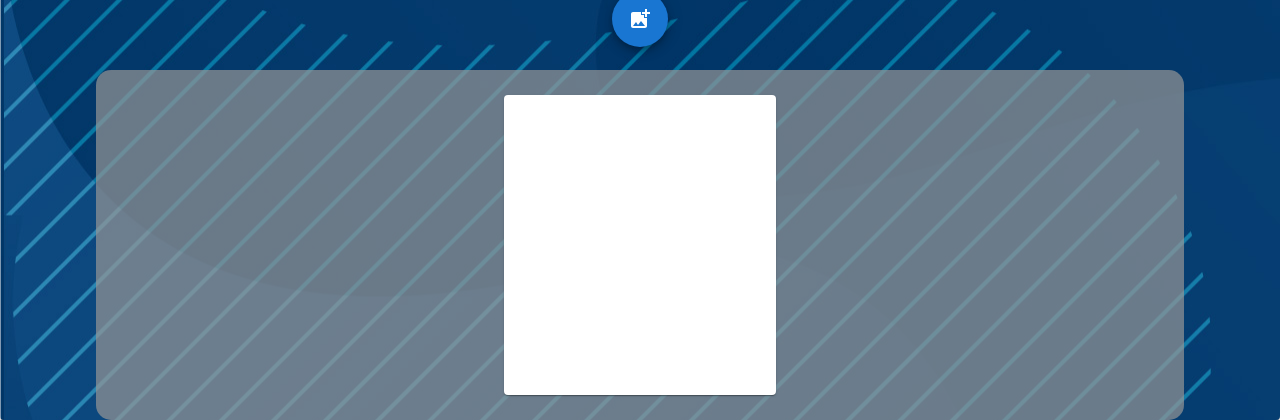
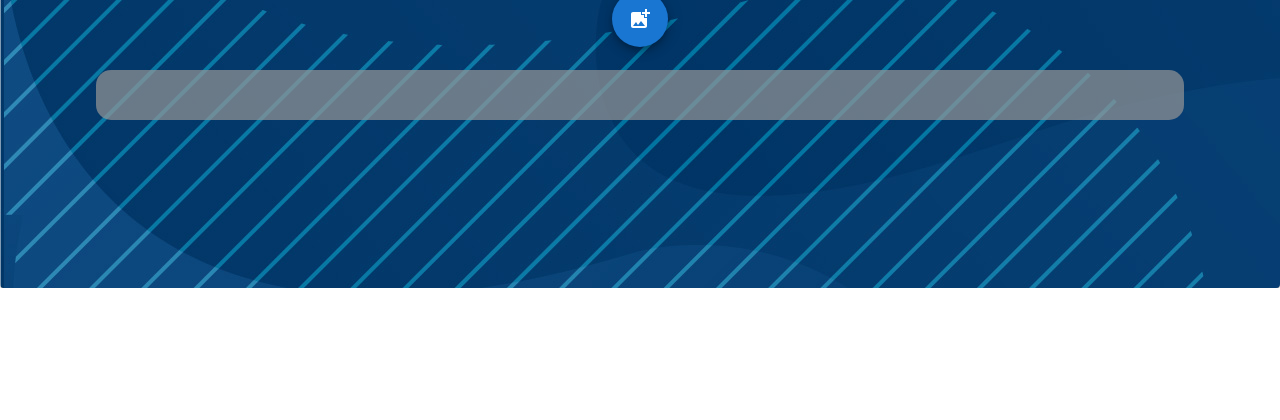
Before and after one commit to SubrosaDeddy/PWII-Project, a React (Create React App) app in the folder ourker-app/: page /CreatePost in a window 1280 px wide. Shown: the part 512-932 px from the top of the page. After the commit the page ends 800 px from the top, so only its background shows below. Built offline with nearby package versions, Linux system fonts and the light colour scheme; the HTML template or start-up script is replaced by a standard one.

Commit message:
Ya jala  ༼ ༎ຶ ෴ ༎ຶ༽

```diff
--- /dev/null
+++ b/ourker-app/src/components/ImageCard.js
@@ -0,0 +1,13 @@
+import React, { Fragment } from 'react'
+import { Card, CardMedia, Grid } from '@mui/material'
+export default function ImageCard(props) {
+  return (
+    <Fragment>
+        <Grid item xs={3} sx={{zIndex:"1"}}>
+            <Card sx={{zIndex:"1"}}>
+                <CardMedia sx={{height:300, width:"auto", zIndex:"1"}} component="img" image={props.image}/>
+            </Card>
+        </Grid>
+    </Fragment>
+  )
+}
--- a/ourker-app/src/components/ImageDisplay.js
+++ b/ourker-app/src/components/ImageDisplay.js
@@ -1,37 +1,36 @@
 import React, {Fragment, useState} from 'react'
-import { Grid, CardMedia, Card, Typography, Paper } from '@mui/material'
+import { Grid, CardMedia, Card} from '@mui/material'
 
 export default function ImageDisplay(props) {
-    let imgArray = [];
-    // if(props.images.length)
-    // {
-    //     props.images.forEach(e => {
-    //         imgArray.push(e);
-    //     });
-    // }
-
-    // if(imgArray.length)
-    // {
+    const[images, setImages] = useState([props.images]);
+    if(images)
+    {
         return (
         <Fragment>
             <Grid container sx={{zIndex:"1", width:1, justifyContent:"space-around", width:"85%", mx:"auto", backgroundColor:"rgba(150,150,150,.7)", py:"25px", borderRadius:"15px"}}>
-
-            <Grid item xs={3} sx={{zIndex:"1"}}>
+                {images.map((e) =>{
+                    console.log(e);
+                    <Grid item xs={3} sx={{zIndex:"1"}}>
                         <Card sx={{zIndex:"1"}}>
-                            <CardMedia sx={{height:300, width:"auto", zIndex:"1"}} component="img" image={props.images}/>
+                            <CardMedia sx={{height:300, width:"auto", zIndex:"1"}} component="img" image={e}/>
                         </Card>
-            </Grid>
-                {/* {imgArray.map((e) => (
-
-                ))} */}
+                    </Grid>
+                })}
             </Grid>
         </Fragment>
       )
-    // }
-    // else
-    // {
-    //     return(
-    //         <Fragment/>
-    //     )
-    // }
+    }
+    else
+    {
+        return(
+            <Fragment/>
+            // <Grid container sx={{zIndex:"1", width:1, justifyContent:"space-around", width:"85%", mx:"auto", backgroundColor:"rgba(150,150,150,.7)", py:"25px", borderRadius:"15px"}}>
+            //     <Grid item xs={3} sx={{zIndex:"1"}}>
+            //         <Card sx={{zIndex:"1"}}>
+            //             <CardMedia sx={{height:300, width:"auto", zIndex:"1"}} component="img" image={"https://i.discogs.com/bfNME5iuyRY0TJLxucrcjbkucO95IDKOPi89UruoJ9E/rs:fit/g:sm/q:40/h:300/w:300/czM6Ly9kaXNjb2dz/LWRhdGFiYXNlLWlt/YWdlcy9BLTIyMjQ1/ODUtMTQzMjgxOTM4/OC00NDE0LmpwZWc.jpeg"}/>
+            //         </Card>
+            //     </Grid>
+            // </Grid>
+        )
+    }
 }
--- a/ourker-app/src/pages/CreatePost.js
+++ b/ourker-app/src/pages/CreatePost.js
@@ -18,6 +18,8 @@ import CardMedia from "@material-ui/core/CardMedia";
 import Post from "../models/Post";
 import { InsertPost, GetPost, GetAll } from "../services/PostService";
 import ImageDisplay from "../components/ImageDisplay";
+import { Typography } from "@material-ui/core";
+import ImageCard from "../components/ImageCard";
 
 const theme = createTheme({
   typography: {
@@ -34,30 +36,30 @@ const theme = createTheme({
   },
 });
 
+let imagesArr = [];
+
 export default function CreatePost(props) {
   const options = ["Mecánico", "Carpintero"];
-  const [value, setValue] = React.useState();
-  const [inputValue, setInputValue] = React.useState("");
+  const [images, setImages] = useState([]);
 
-  const [selectedImage, setSelectedImage] = useState();
-  const [image, setImage] = useState();
+  // const [selectedImage, setSelectedImage] = useState();
+  // const [selectedImage, setSelectedImage] = useState();
 
-  // useEffect(() => {
-  //   if (images) {
-  //     alert("Sí");
-  //     setImagesURL(window.URL.createObjectURL(images[0]));
+  // useEffect(() =>{
+  //   if(selectedImage)
+  //   {
+  //     setImages(URL.createObjectURL(selectedImage));
+  //     // imagesArr.push(URL.createObjectURL(selectedImage));
+  //     // setImages(imagesArr);
   //   }
-  //   else
-  //   {
-  //     alert(`Length: ${images.array.length}`);
-  //   }
-  // }, [images]);
+  // }, [selectedImage]);
 
-  useEffect(() =>{
-    if(selectedImage){
-      setImage(URL.createObjectURL(selectedImage));
+  function addImage(e){
+    // imagesArr.push(URL.createObjectURL(e));
+    imagesArr = [...imagesArr, URL.createObjectURL(e)];
+    setImages(imagesArr);
+    console.log(images);
   }
-  }, [selectedImage]);
 
   const handleSubmit = async (event) => {
     event.preventDefault();
@@ -144,14 +146,8 @@ export default function CreatePost(props) {
                   maxRows={5}
                 />
                 <Autocomplete
-                  value={value}
-                  // onChange={(event, newValue) => {setValue(newValue)}}
-                  // inputValue={inputValue}
                   options={options}
                   sx={{ mx: "auto" }}
-                  onInputChange={(event, newInputValue) => {
-                    setInputValue(newInputValue);
-                  }}
                   renderInput={(params) => (
                     <TextField
                       {...params}
@@ -185,7 +181,6 @@ export default function CreatePost(props) {
             />
           </Paper>
         </Grid>
-
         <Grid
           container
           spacing={0}
@@ -202,7 +197,7 @@ export default function CreatePost(props) {
                   name="upload-photo"
                   type="file"
                   accept="image/*"
-                onChange={(e) => setSelectedImage(e.target.files[0])}
+                  onChange={(e) => addImage(e.target.files[0])}
               />
               <br />
               <Fab color="primary" size="big" component="span" aria-label="add">
@@ -211,33 +206,25 @@ export default function CreatePost(props) {
           </label>
         </Grid>
         </Grid>
-
-        {/* <Grid
-          container
-          sx={{
-            zIndex: "1",
-            width: 1,
-            justifyContent: "space-around",
-            width: "85%",
-            mx: "auto",
-            backgroundColor: "rgba(150,150,150,.7)",
-            py: "25px",
-            borderRadius: "15px",
-          }}
-        >
-          <Grid item xs={3} sx={{ zIndex: "1" }}>
-            <Card sx={{ zIndex: "1" }}>
-              <CardMedia
-                sx={{ height: 300, width: "auto", zIndex: "1" }}
-                height="300"
-                component="img"
-                image={image}
-              />
+        <Grid container sx={{zIndex:"1", width:1, justifyContent:"space-around", width:"85%", mx:"auto", backgroundColor:"rgba(150,150,150,.7)", py:"25px", borderRadius:"15px"}}>
+            {images.map((data)=>{
+                return (
+                  // <>
+                  //   <Grid item xs={3} sx={{zIndex:"1"}}>
+                  //       <Card sx={{zIndex:"1"}}>
+                  //           <CardMedia sx={{height:300, width:"auto", zIndex:"1"}} component="img" image={data}/>
+                  //           </Card>
+                  //         </Grid>
+                  // </>
+                  <Grid item xs={3} sx={{zIndex:"1"}}>
+                    <Card sx={{zIndex:"1"}}>
+                      <CardMedia sx={{height:"200px", width:"auto", zIndex:"1"}} component="img" image={data}/>
                     </Card>
                   </Grid>
-        </Grid> */}
-        {/* <ImageDisplay images={["https://i.pinimg.com/736x/f7/b2/7a/f7b27a3ac6a79a9414ac208931e0da3c--beluga-whales.jpg", "https://i.pinimg.com/736x/f7/b2/7a/f7b27a3ac6a79a9414ac208931e0da3c--beluga-whales.jpg", "https://i.pinimg.com/736x/f7/b2/7a/f7b27a3ac6a79a9414ac208931e0da3c--beluga-whales.jpg"]}/> */}
-        <ImageDisplay images={image}/>
+                          // <CardMedia sx={{height:300, width:"auto", zIndex:"1"}} component="img" image={data}/>
+                )
+              })}
+        </Grid>
       </Paper>
     </Fragment>
   );
```
Lines whose indentation alone changed are shown as unchanged.
